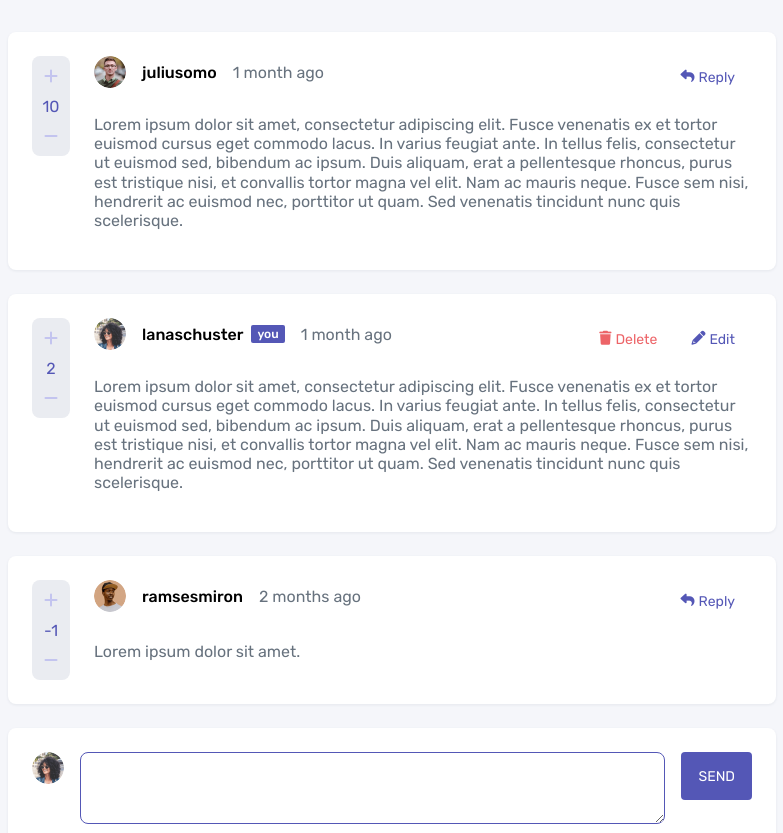
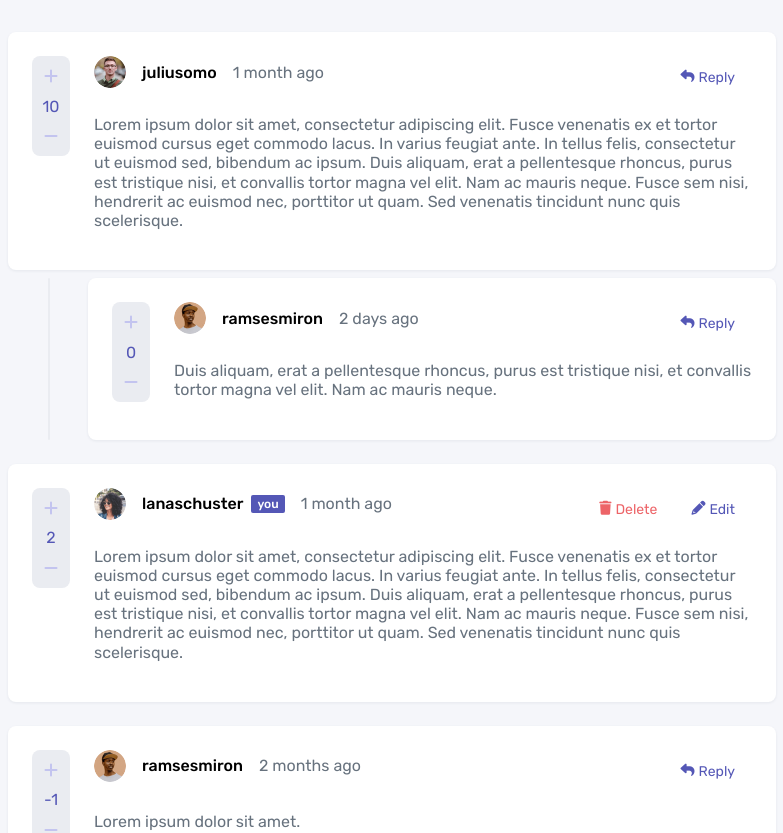
Before and after one commit to lanaschuster/interactive-comments-section, a Vue app: page / in a window 1280 px wide. Shown: the top 833 px of the page, without its empty margins (248-1031 px from the left). Built offline with nearby package versions, Linux system fonts and the light colour scheme.

Commit message:
feat: listing the children posts

```diff
--- a/src/modules/home/components/ThePost/ThePost.vue
+++ b/src/modules/home/components/ThePost/ThePost.vue
@@ -44,6 +44,18 @@
         {{ formState.mode }}
       </template>
     </ThePostForm>
+    <div
+      v-if="children && children.length"
+      class="the-post-children"
+    >
+      <div class="separator" />
+      <ThePost
+        v-for="(child, i) in children"
+        :key="`post_${post.id}_${i}`"
+        :post="child"
+        :children="getChildren(child.id)"
+      />
+    </div>
   </div>
 </template>
 
@@ -72,6 +84,10 @@ export default {
     post: {
       type: Object,
       required: true
+    },
+    children: {
+      type: Array,
+      default: null
     }
   },
   emits: [
@@ -128,7 +144,8 @@ export default {
       onReply,
       onDelete,
       onEdit,
-      getUser: userStore.getUser
+      getUser: userStore.getUser,
+      getChildren: postsStore.getChildren
     };
   }
 };
@@ -141,11 +158,39 @@ export default {
   display: flex;
   flex-direction: column;
   width: 100%;
-  max-width: 768px;
+  max-width: 100%;
   row-gap: 8px;
 }
 .post-text {
   color: $neutral-medium;
   line-height: 120%;
 }
+.the-post-children {
+  width: 100%;
+  padding-left: 80px;
+  display: flex;
+  row-gap: 8px;
+  flex-direction: column;
+  box-sizing: border-box;
+  position: relative;
+
+  .separator {
+    position: absolute;
+    width: 2px;
+    border-radius: 4px;
+    background-color: $neutral-light;
+    height: 100%;
+    margin-left: -40px;
+  }
+}
+
+@media screen and (max-width: 768px) {
+  .the-post-children {
+    padding-left: 24px;
+
+    .separator {
+      margin-left: -24px;
+    }
+  }
+}
 </style>
--- a/src/modules/home/views/TheHome.vue
+++ b/src/modules/home/views/TheHome.vue
@@ -1,10 +1,12 @@
 <template>
+  <article>
     <section>
       <ThePost
         v-for="(post, i) in posts"
         :key="`post_${i}`"
         v-model:likes="post.likes"
         :post="post"
+        :children="getChildren(post.id)"
       />
       <ThePostForm
         :user="getUser"
@@ -16,6 +18,7 @@
         </template>
       </ThePostForm>
     </section>
+  </article>
 </template>
 
 <script>
@@ -36,7 +39,7 @@ export default {
     const posts = ref(postsStore.getPosts);
 
     postsStore.$subscribe((_, state) => {
-      posts.value = state.posts;
+      posts.value = state.posts.filter(post => post.parent === null);
     });
 
     function onSend(post) {
@@ -46,7 +49,8 @@ export default {
     return {
       posts,
       onSend,
-      getUser: userStore.getUser
+      getUser: userStore.getUser,
+      getChildren: postsStore.getChildren
     };
   }
 };
@@ -55,18 +59,25 @@ export default {
 <style lang="scss" scoped>
 @import '@/assets/styles/main.scss';
 
+article {
+  height: 100%;
+  padding: 32px;
+  display: flex;
+  justify-content: center;
+}
+
 section {
-  height: 100%;
+  width: 100%;
+  max-width: 768px;
   display: flex;
   flex-direction: column;
   justify-content: center;
   align-items: center;
-  padding: 32px;
   row-gap: 24px;
 }
 
 @media screen and (max-width: 425px) {
-  section {
+  article {
     padding: 12px;
   }
 }
--- a/src/store/posts.js
+++ b/src/store/posts.js
@@ -35,10 +35,21 @@ export const usePostsStore = defineStore('posts', {
         username: 'ramsesmiron',
         isCurrent: false
       }
+    },   {
+      id: 4,
+      parent: 1,
+      text: 'Duis aliquam, erat a pellentesque rhoncus, purus est tristique nisi, et convallis tortor magna vel elit. Nam ac mauris neque.',
+      date: '2 days ago',
+      likes: 0,
+      user: {
+        avatar: '/images/image-ramsesmiron.png',
+        username: 'ramsesmiron',
+        isCurrent: false
+      }
     }]
   }),
   getters: {
-    getPosts: (state) => state.posts,
+    getPosts: (state) => state.posts.filter(post => post.parent === null),
   },
   actions: {
     addPost(post) {
@@ -53,7 +64,7 @@ export const usePostsStore = defineStore('posts', {
       post.text = editedPost.text;
     },
     getChildren(id) {
-      return this.posts.filter(post => post.parent.id === id);
+      return this.posts.filter(post => post.parent === id);
     },
     getPost(id) {
       return this.posts.find(post => post.id === id);
```
Lines whose indentation alone changed are shown as unchanged.
